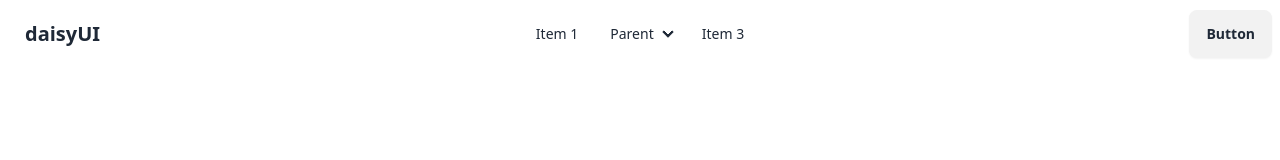
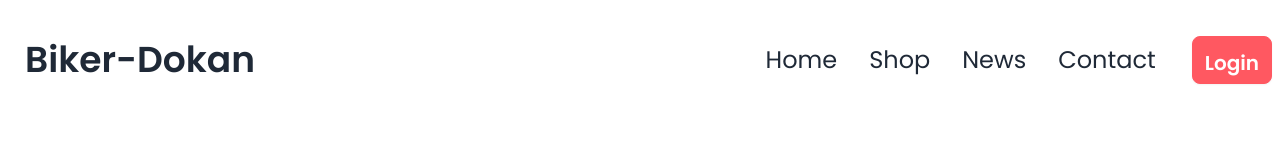
Before and after one commit to Torabarnob203311003/Bike-Dokan, a plain HTML site: page index.html in a window 1280 px wide. Drawn offline with nearby package versions, Linux system fonts and the light colour scheme.

Commit message:
navbar added style

```diff
--- a/index.html
+++ b/index.html
@@ -21,14 +21,26 @@
             }
         }
     </script>
+    <!-- google fonts popins  -->
+    <link rel="preconnect" href="https://fonts.googleapis.com">
+    <link rel="preconnect" href="https://fonts.gstatic.com" crossorigin>
+    <link
+        href="https://fonts.googleapis.com/css2?family=Poppins:ital,wght@0,100;0,200;0,300;0,400;0,500;0,600;0,700;0,800;0,900;1,100;1,200;1,300;1,400;1,500;1,600;1,700;1,800;1,900&display=swap"
+        rel="stylesheet">
+        <style>
+            .font-poppins{
+
+                font-family:'poppins',sans-serif;
+            }
+        </style>
 </head>
 
-<body>
+<body class="font-poppins">
 
      <!-- navbar start    -->
     <section>
-                    <div class="navbar bg-base-100">
-                        <div class="navbar-start">
+                    <div class="navbar bg-base-100 mt-5">
+                        <div class="flex-1">
                             <div class="dropdown">
                                 <div tabindex="0" role="button" class="btn btn-ghost lg:hidden">
                                     <svg xmlns="http://www.w3.org/2000/svg" class="h-5 w-5" fill="none" viewBox="0 0 24 24"
@@ -48,25 +60,19 @@
                                     <li><a>Item 3</a></li>
                                 </ul>
                             </div>
-                            <a class="btn btn-ghost text-xl">daisyUI</a>
+                            <a class="btn btn-ghost text-4xl">Biker-Dokan</a>
                         </div>
                         <div class="navbar-center hidden lg:flex">
-                            <ul class="menu menu-horizontal px-1">
-                                <li><a>Item 1</a></li>
-                                <li>
-                                    <details>
-                                        <summary>Parent</summary>
-                                        <ul class="p-2">
-                                            <li><a>Submenu 1</a></li>
-                                            <li><a>Submenu 2</a></li>
-                                        </ul>
-                                    </details>
-                                </li>
-                                <li><a>Item 3</a></li>
+                            <ul class="menu menu-horizontal text-2xl px-1 pe-5">
+                                <li><a>Home</a></li>
+                                <li><a> Shop</a></li>
+
+                                <li><a>News</a></li>
+                                <li><a>Contact</a></li>
                             </ul>
                         </div>
-                        <div class="navbar-end">
-                            <a class="btn">Button</a>
+                        <div class="">
+                            <a class="btn btn-error  px-3 py-3 ps-3 pe-3 text-white text-xl">Login</a>
                         </div>
                     </div>
 
```
